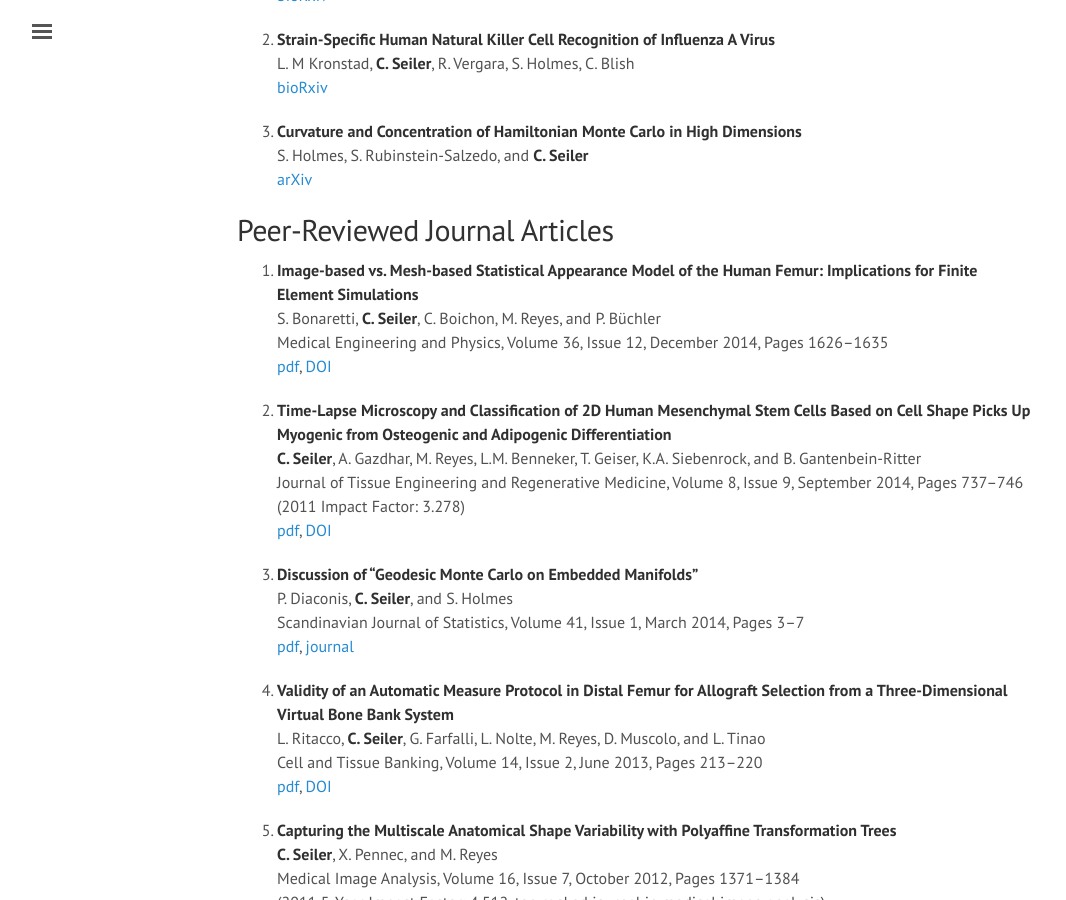
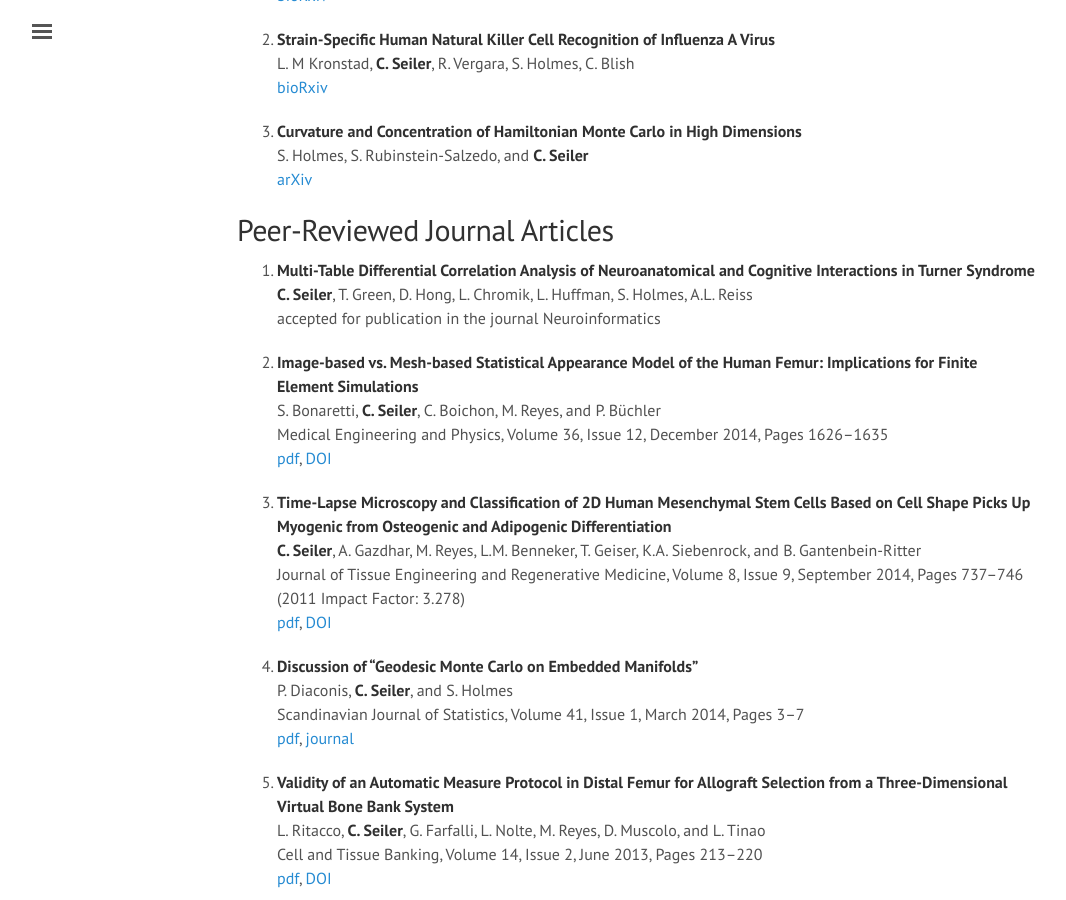
Before and after one commit to ChristofSeiler/ChristofSeiler.github.io, a Jekyll site: the page built from publications.md, in a window 1280 px wide and 900 px high, scrolled down 349 px. Shown: the whole window, without its empty margins (3-1069 px from the left). Built offline with Jekyll 4.4.1, drawn with Linux system fonts in a browser that asks for light colours.

Commit message:
Update publications.md

```diff
--- a/publications.md
+++ b/publications.md
@@ -21,34 +21,38 @@ S. Holmes, S. Rubinstein-Salzedo, and **C. Seiler** <br>
 
 ## Peer-Reviewed Journal Articles
 
-1. **Image-based vs. Mesh-based Statistical Appearance Model of the Human Femur: Implications for Finite Element Simulations** <br>
+1. **Multi-Table Differential Correlation Analysis of Neuroanatomical and Cognitive Interactions in Turner Syndrome** <br>
+**C. Seiler**, T. Green, D. Hong, L. Chromik, L. Huffman, S. Holmes, A.L. Reiss <br>
+accepted for publication in the journal Neuroinformatics
+
+2. **Image-based vs. Mesh-based Statistical Appearance Model of the Human Femur: Implications for Finite Element Simulations** <br>
 S. Bonaretti, **C. Seiler**, C. Boichon, M. Reyes, and P. B&uuml;chler <br>
 Medical Engineering and Physics, Volume 36, Issue 12, December 2014, Pages 1626&ndash;1635 <br>
 [pdf](http://www.mauricioreyes.me/Publications/BonarettiMEP2014.pdf), [DOI](http://dx.doi.org/10.1016/j.medengphy.2014.09.006)
 
-2. **Time-Lapse Microscopy and Classification of 2D Human Mesenchymal Stem Cells Based on Cell Shape Picks Up Myogenic from Osteogenic and Adipogenic Differentiation** <br>
+3. **Time-Lapse Microscopy and Classification of 2D Human Mesenchymal Stem Cells Based on Cell Shape Picks Up Myogenic from Osteogenic and Adipogenic Differentiation** <br>
 **C. Seiler**, A. Gazdhar, M. Reyes, L.M. Benneker, T. Geiser, K.A. Siebenrock, and B. Gantenbein-Ritter <br>
 Journal of Tissue Engineering and Regenerative Medicine, Volume 8, Issue 9, September 2014, Pages 737&ndash;746 <br>
 (2011 Impact Factor: 3.278) <br>
 [pdf](https://pdfs.semanticscholar.org/a1f2/856b339318fd751d77a9cde70ffc07d9e863.pdf), [DOI](http://dx.doi.org/10.1002/term.1575)
 
-3. **Discussion of "Geodesic Monte Carlo on Embedded Manifolds"** <br>
+4. **Discussion of "Geodesic Monte Carlo on Embedded Manifolds"** <br>
 P. Diaconis, **C. Seiler**, and S. Holmes <br>
 Scandinavian Journal of Statistics, Volume 41, Issue 1, March 2014, Pages 3&ndash;7	<br>
 [pdf](http://arxiv.org/abs/1311.1129), [journal](http://onlinelibrary.wiley.com/doi/10.1111/sjos.12070/abstract)
 
-4. **Validity of an Automatic Measure Protocol in Distal Femur for Allograft Selection from a Three-Dimensional Virtual Bone Bank System** <br>
+5. **Validity of an Automatic Measure Protocol in Distal Femur for Allograft Selection from a Three-Dimensional Virtual Bone Bank System** <br>
 L. Ritacco, **C. Seiler**, G. Farfalli, L. Nolte, M. Reyes, D. Muscolo, and L. Tinao <br>
 Cell and Tissue Banking, Volume 14, Issue 2, June 2013, Pages 213&ndash;220 <br>
 [pdf](http://www-sop.inria.fr/asclepios/Publications/Christof.Seiler/RitaccoSeilerCTB2012.pdf), [DOI](http://dx.doi.org/10.1007/s10561-012-9307-3)
 
-5. **Capturing the Multiscale Anatomical Shape Variability with Polyaffine Transformation Trees** <br>
+6. **Capturing the Multiscale Anatomical Shape Variability with Polyaffine Transformation Trees** <br>
 **C. Seiler**, X. Pennec, and M. Reyes <br>
 Medical Image Analysis, Volume 16, Issue 7, October 2012, Pages 1371&ndash;1384 <br>
 (2011 5-Year Impact Factor: 4.512, top ranked journal in medical image analysis) <br>
 [pdf](http://www.inria.fr/sophia/asclepios/Publications/Christof.Seiler/SeilerPolyaffineTransformationTreesMedIA2012.pdf), [DOI](http://dx.doi.org/10.1016/j.media.2012.05.011)
 
-6. **Statistical Model Based Shape Prediction from a Combination of Direct Observations and Various Surrogates: Application to Orthopaedic Research** <br>
+7. **Statistical Model Based Shape Prediction from a Combination of Direct Observations and Various Surrogates: Application to Orthopaedic Research** <br>
 R. Blanc, **C. Seiler**, G. Sz&eacute;kely, L. Nolte, and M. Reyes <br>
 Medical Image Analysis, Volume 16, Issue 6, August 2012, Pages 1156&ndash;1166 <br>
 [pdf](http://www-sop.inria.fr/asclepios/Publications/Christof.Seiler/BlancSeilerMedIA2012.pdf), [DOI](http://dx.doi.org/10.1016/j.media.2012.04.004)
```
